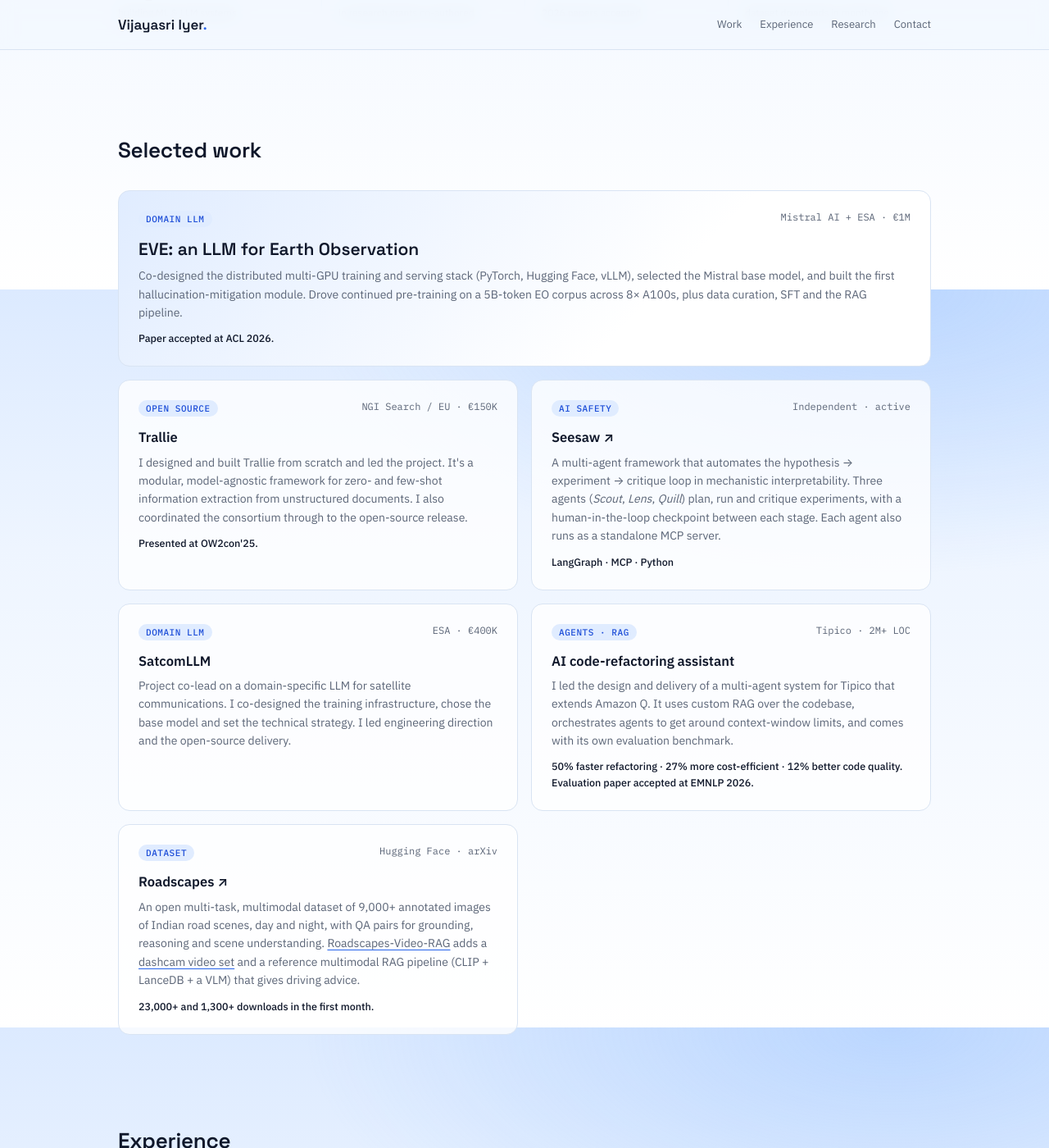
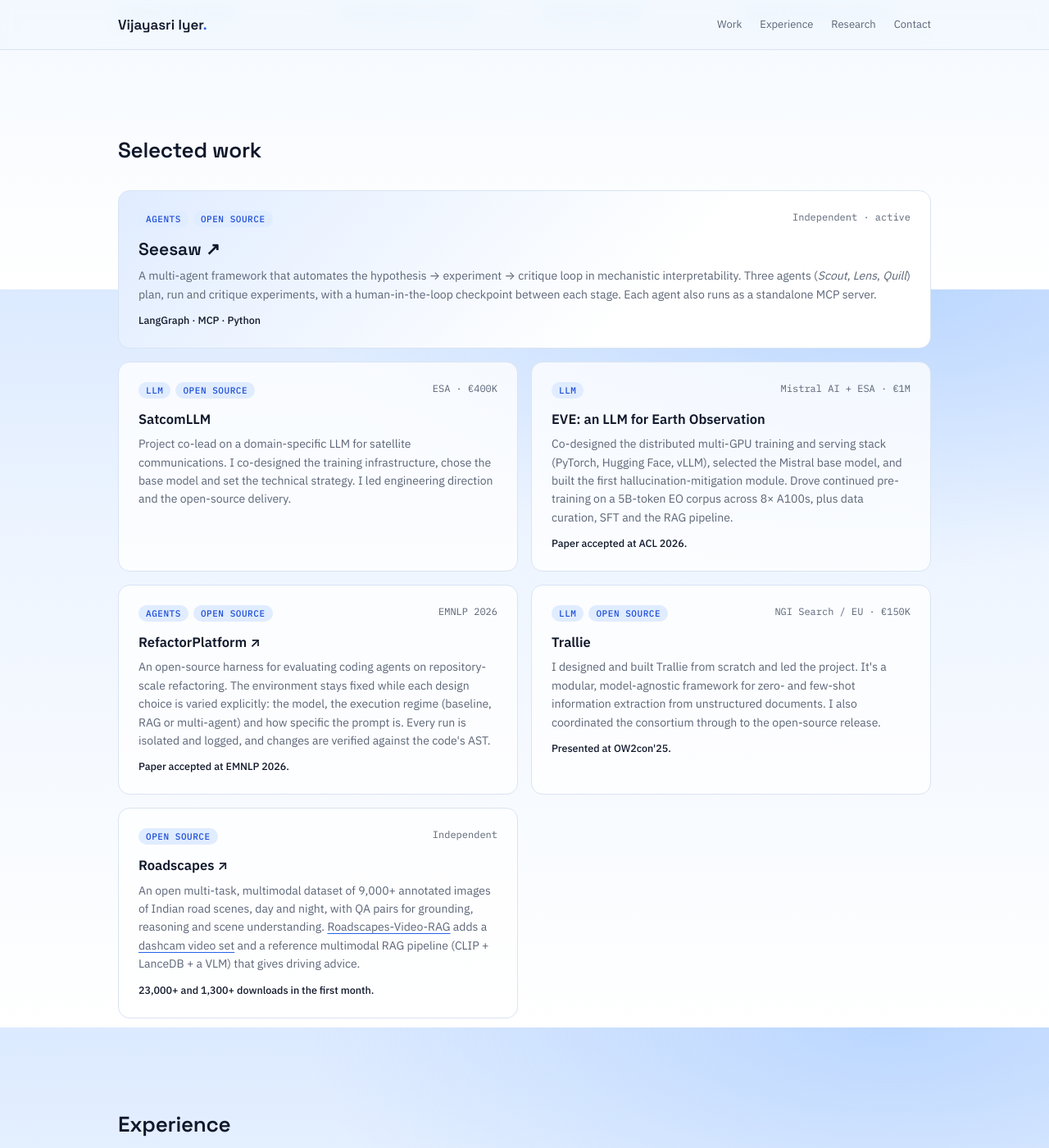
Before and after one commit to vijpandaturtle/vijpandaturtle.github.io, a Jekyll site: the page site/index.html, which Jekyll copies as it is, in a window 1280 px wide and 1400 px high, scrolled down 547 px. Shown: the whole window at 82% size. Built offline with Jekyll 4.4.1, drawn with Linux system fonts in a browser that asks for light colours.

Commit message:
Rework project cards: Seesaw first, RefactorPlatform, standard tags
Co-Authored-By: Claude Opus 5.5 <noreply@anthropic.com>

```diff
--- a/site/index.html
+++ b/site/index.html
@@ -64,41 +64,41 @@
       <h2>Selected work</h2>
       <div class="cards">
         <article class="card feature">
-          <div class="card-top"><span class="tag">Domain LLM</span><span class="meta">Mistral AI + ESA · €1M</span></div>
+          <div class="card-top"><div class="tags"><span class="tag">Agents</span><span class="tag">Open source</span></div><span class="meta">Independent · active</span></div>
+          <h3><a href="https://github.com/vijpandaturtle/seesaw">Seesaw ↗</a></h3>
+          <p>A multi-agent framework that automates the hypothesis → experiment → critique loop in mechanistic interpretability. Three agents (<em>Scout</em>, <em>Lens</em>, <em>Quill</em>) plan, run and critique experiments, with a human-in-the-loop checkpoint between each stage. Each agent also runs as a standalone MCP server.</p>
+          <p class="note">LangGraph · MCP · Python</p>
+        </article>
+
+        <article class="card">
+          <div class="card-top"><div class="tags"><span class="tag">LLM</span><span class="tag">Open source</span></div><span class="meta">ESA · €400K</span></div>
+          <h3>SatcomLLM</h3>
+          <p>Project co-lead on a domain-specific LLM for satellite communications. I co-designed the training infrastructure, chose the base model and set the technical strategy. I led engineering direction and the open-source delivery.</p>
+        </article>
+
+        <article class="card">
+          <div class="card-top"><div class="tags"><span class="tag">LLM</span></div><span class="meta">Mistral AI + ESA · €1M</span></div>
           <h3>EVE: an LLM for Earth Observation</h3>
           <p>Co-designed the distributed multi-GPU training and serving stack (PyTorch, Hugging Face, vLLM), selected the Mistral base model, and built the first hallucination-mitigation module. Drove continued pre-training on a 5B-token EO corpus across 8× A100s, plus data curation, SFT and the RAG pipeline.</p>
           <p class="note">Paper accepted at ACL 2026.</p>
         </article>
 
         <article class="card">
-          <div class="card-top"><span class="tag">Open source</span><span class="meta">NGI Search / EU · €150K</span></div>
+          <div class="card-top"><div class="tags"><span class="tag">Agents</span><span class="tag">Open source</span></div><span class="meta">EMNLP 2026</span></div>
+          <h3><a href="https://arxiv.org/abs/2609.04898">RefactorPlatform ↗</a></h3>
+          <p>An open-source harness for evaluating coding agents on repository-scale refactoring. The environment stays fixed while each design choice is varied explicitly: the model, the execution regime (baseline, RAG or multi-agent) and how specific the prompt is. Every run is isolated and logged, and changes are verified against the code's AST.</p>
+          <p class="note">Paper accepted at EMNLP 2026.</p>
+        </article>
+
+        <article class="card">
+          <div class="card-top"><div class="tags"><span class="tag">LLM</span><span class="tag">Open source</span></div><span class="meta">NGI Search / EU · €150K</span></div>
           <h3>Trallie</h3>
           <p>I designed and built Trallie from scratch and led the project. It's a modular, model-agnostic framework for zero- and few-shot information extraction from unstructured documents. I also coordinated the consortium through to the open-source release.</p>
           <p class="note">Presented at OW2con'25.</p>
         </article>
 
         <article class="card">
-          <div class="card-top"><span class="tag">AI safety</span><span class="meta">Independent · active</span></div>
-          <h3><a href="https://github.com/vijpandaturtle/seesaw">Seesaw ↗</a></h3>
-          <p>A multi-agent framework that automates the hypothesis → experiment → critique loop in mechanistic interpretability. Three agents (<em>Scout</em>, <em>Lens</em>, <em>Quill</em>) plan, run and critique experiments, with a human-in-the-loop checkpoint between each stage. Each agent also runs as a standalone MCP server.</p>
-          <p class="note">LangGraph · MCP · Python</p>
-        </article>
-
-        <article class="card">
-          <div class="card-top"><span class="tag">Domain LLM</span><span class="meta">ESA · €400K</span></div>
-          <h3>SatcomLLM</h3>
-          <p>Project co-lead on a domain-specific LLM for satellite communications. I co-designed the training infrastructure, chose the base model and set the technical strategy. I led engineering direction and the open-source delivery.</p>
-        </article>
-
-        <article class="card">
-          <div class="card-top"><span class="tag">Agents · RAG</span><span class="meta">Tipico · 2M+ LOC</span></div>
-          <h3>AI code-refactoring assistant</h3>
-          <p>I led the design and delivery of a multi-agent system for Tipico that extends Amazon Q. It uses custom RAG over the codebase, orchestrates agents to get around context-window limits, and comes with its own evaluation benchmark.</p>
-          <p class="note">50% faster refactoring · 27% more cost-efficient · 12% better code quality. Evaluation paper accepted at EMNLP 2026.</p>
-        </article>
-
-        <article class="card">
-          <div class="card-top"><span class="tag">Dataset</span><span class="meta">Hugging Face · arXiv</span></div>
+          <div class="card-top"><div class="tags"><span class="tag">Open source</span></div><span class="meta">Independent</span></div>
           <h3><a href="https://github.com/vijpandaturtle/roadscapes">Roadscapes ↗</a></h3>
           <p>An open multi-task, multimodal dataset of 9,000+ annotated images of Indian road scenes, day and night, with QA pairs for grounding, reasoning and scene understanding. <a href="https://github.com/vijpandaturtle/roadscapes-video-rag">Roadscapes-Video-RAG</a> adds a <a href="https://huggingface.co/datasets/vijpandaturtle/roadscapes-video">dashcam video set</a> and a reference multimodal RAG pipeline (CLIP + LanceDB + a VLM) that gives driving advice.</p>
           <p class="note">23,000+ and 1,300+ downloads in the first month.</p>
--- a/site/style.css
+++ b/site/style.css
@@ -92,6 +92,7 @@ h4 { font: 500 12px var(--mono); text-transform: uppercase; letter-spacing: .06e
 .card .note { color: var(--text); font-size: 12.5px; font-weight: 500; margin: 0; }
 .card-top { display: flex; justify-content: space-between; gap: 12px; margin-bottom: 14px; flex-wrap: wrap; }
 .tag { font: 500 11px var(--mono); text-transform: uppercase; letter-spacing: .05em; color: var(--accent-bright); background: var(--accent-soft); padding: 3px 9px; border-radius: 999px; }
+.tags { display: flex; flex-wrap: wrap; gap: 6px; }
 .meta { font: 400 12px var(--mono); color: var(--muted); }
 
 /* Timeline */
```
